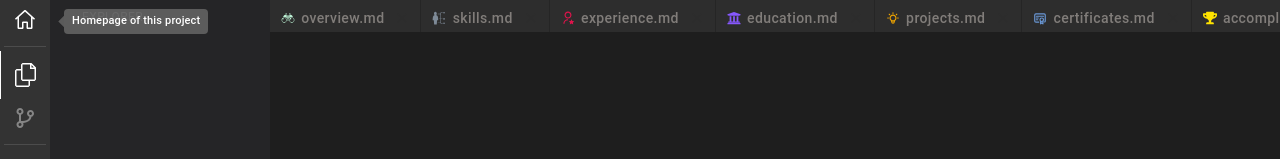
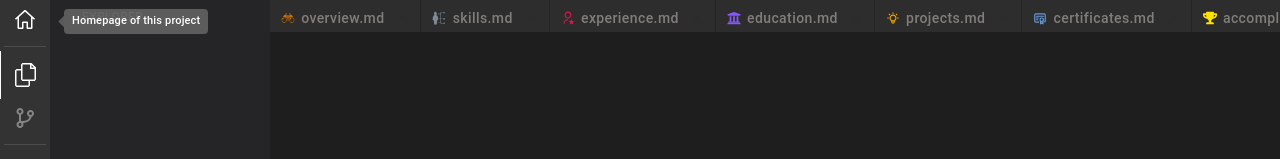
Before and after one commit to rakimsth/portfolio, a React (Vite) app: page /#/ in a window 1280 px wide. Shown: the top 159 px of the page. Built offline with nearby package versions, Linux system fonts and the light colour scheme.

Commit message:
color check

```diff
--- a/src/app/pages/Pages.tsx
+++ b/src/app/pages/Pages.tsx
@@ -8,7 +8,7 @@ const pages = [
     index: 0,
     name: 'overview.md',
     route: '/overview',
-    icon: <GiBinoculars color="#BDF2D5" />,
+    icon: <GiBinoculars color="#D07000" />,
   },
   {
     index: 1,
```
